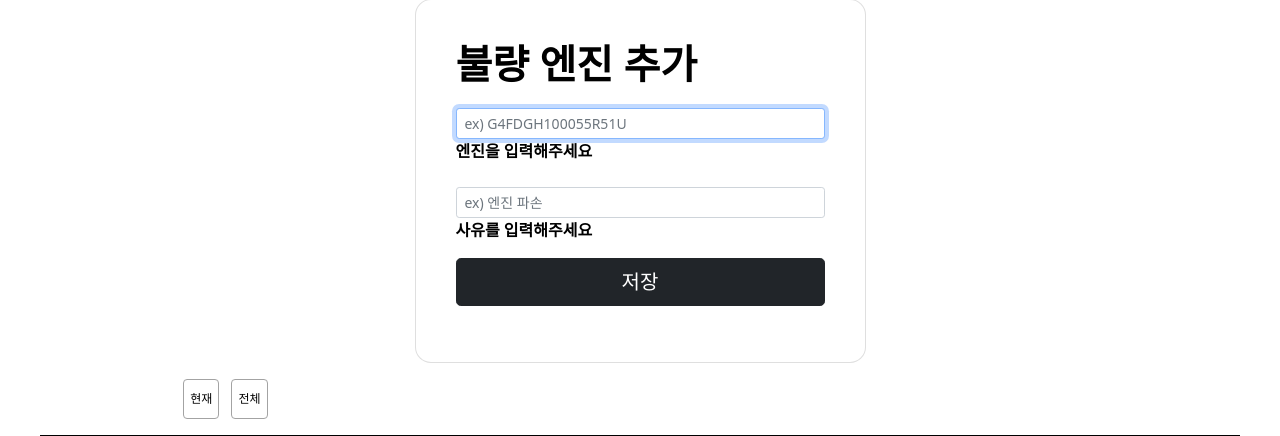
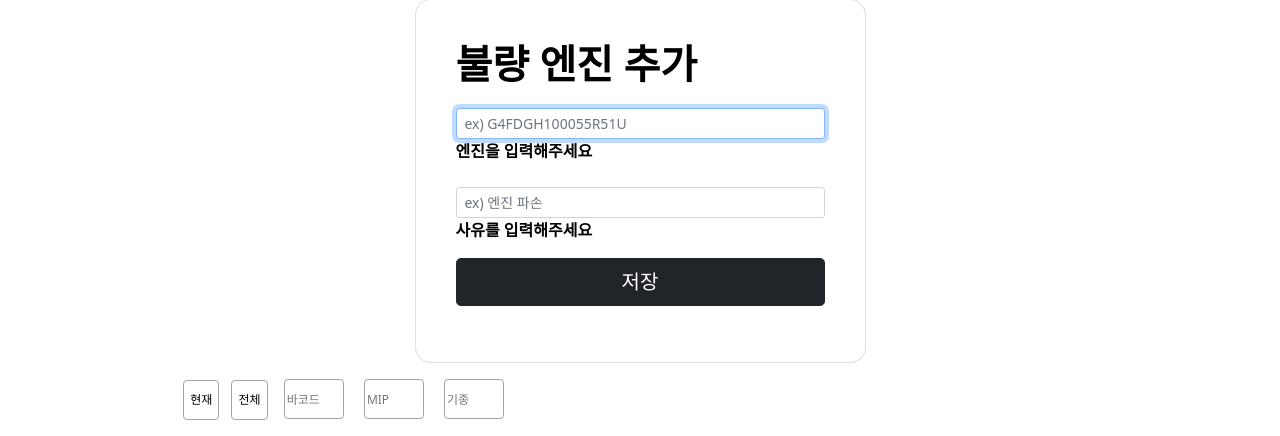
Before and after one commit to Hojun1123/New_Inventory_system, a Flask app: template Controller/templates/setInvalidEngine.html in a window 1280 px wide. Shown: the part 78-514 px from the top of the page. Run offline with Flask 2, Linux system fonts and the light colour scheme; the template is opened without the code that fills it, so the values that code supplies are empty; parts of the project's set-up code (start-up, migrations or seed data) failed here and were passed over; some libraries are stand-ins or nearby versions.

Commit message:
불량엔진 검색창

```diff
--- a/Controller/templates/setInvalidEngine.html
+++ b/Controller/templates/setInvalidEngine.html
@@ -167,6 +167,12 @@
         <div>
             <input class="invalid-table-btn datepicker-btn mx-1" id="currentButton" type="button" value="현재"/>
             <input class="invalid-table-btn datepicker-btn mx-1" id="entireButton" type="button" value="전체"/>
+            <input class="datepicker-btn mx-2" id="filter0" type="text" placeholder="바코드"
+                   style="width:60px;height:40px;"/>
+            <input class="datepicker-btn mx-2" id="filter1" type="text" placeholder="MIP"
+                   style="width:60px;height:40px;"/>
+            <input class="datepicker-btn mx-2" id="filter2" type="text" placeholder="기종"
+                   style="width:60px;height:40px;"/>
         </div>
 
     </div>
@@ -197,11 +203,12 @@
     </div>
 </main>
 
-
+<!-- 검색 기능 -->
 <script>
     $(document).ready(function () {
         $("#filter").tablesorter();
     });
 </script>
+<script src="../static/js/TableFilter.min.js" defer></script>
 </body>
 </html>
```
